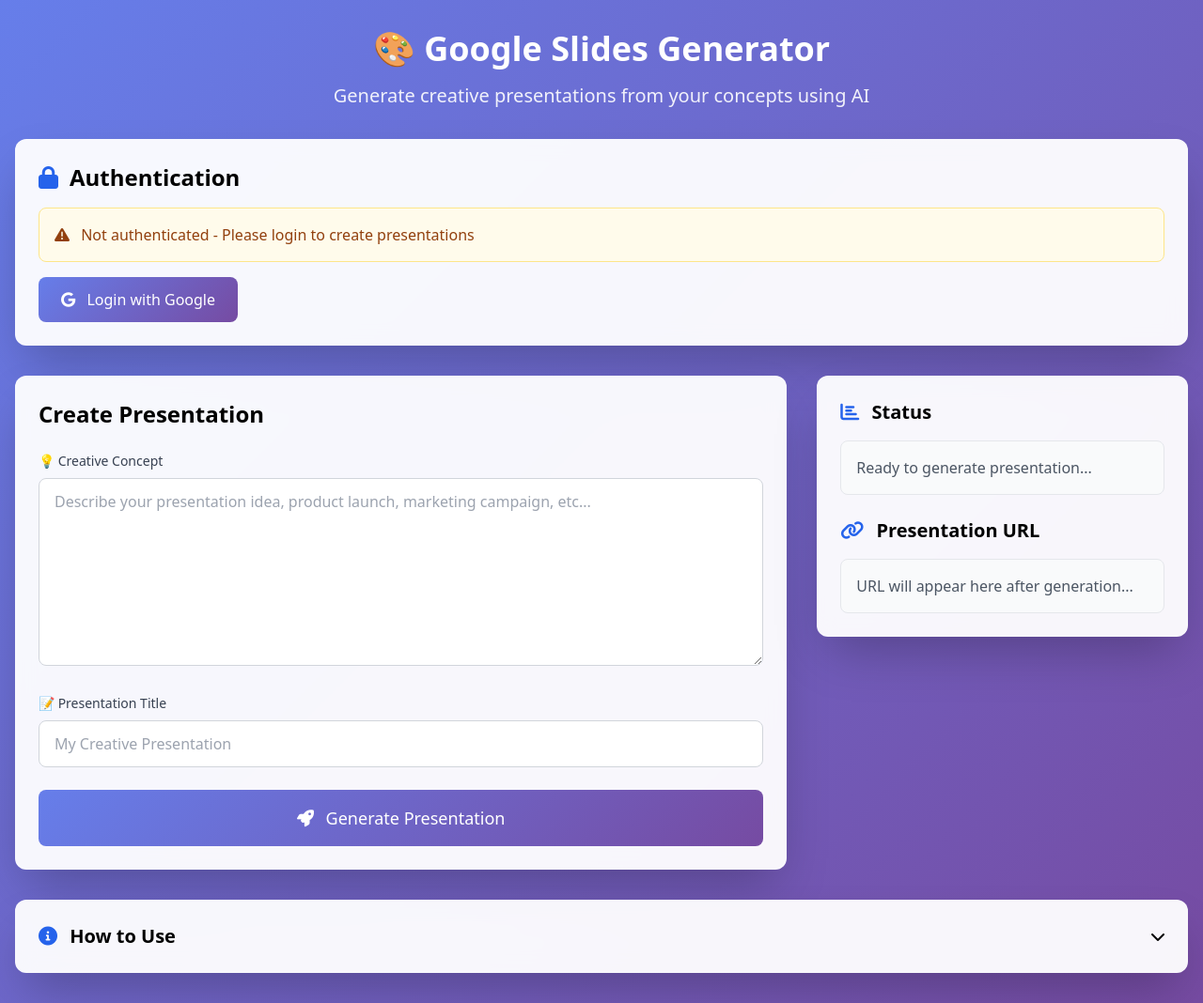
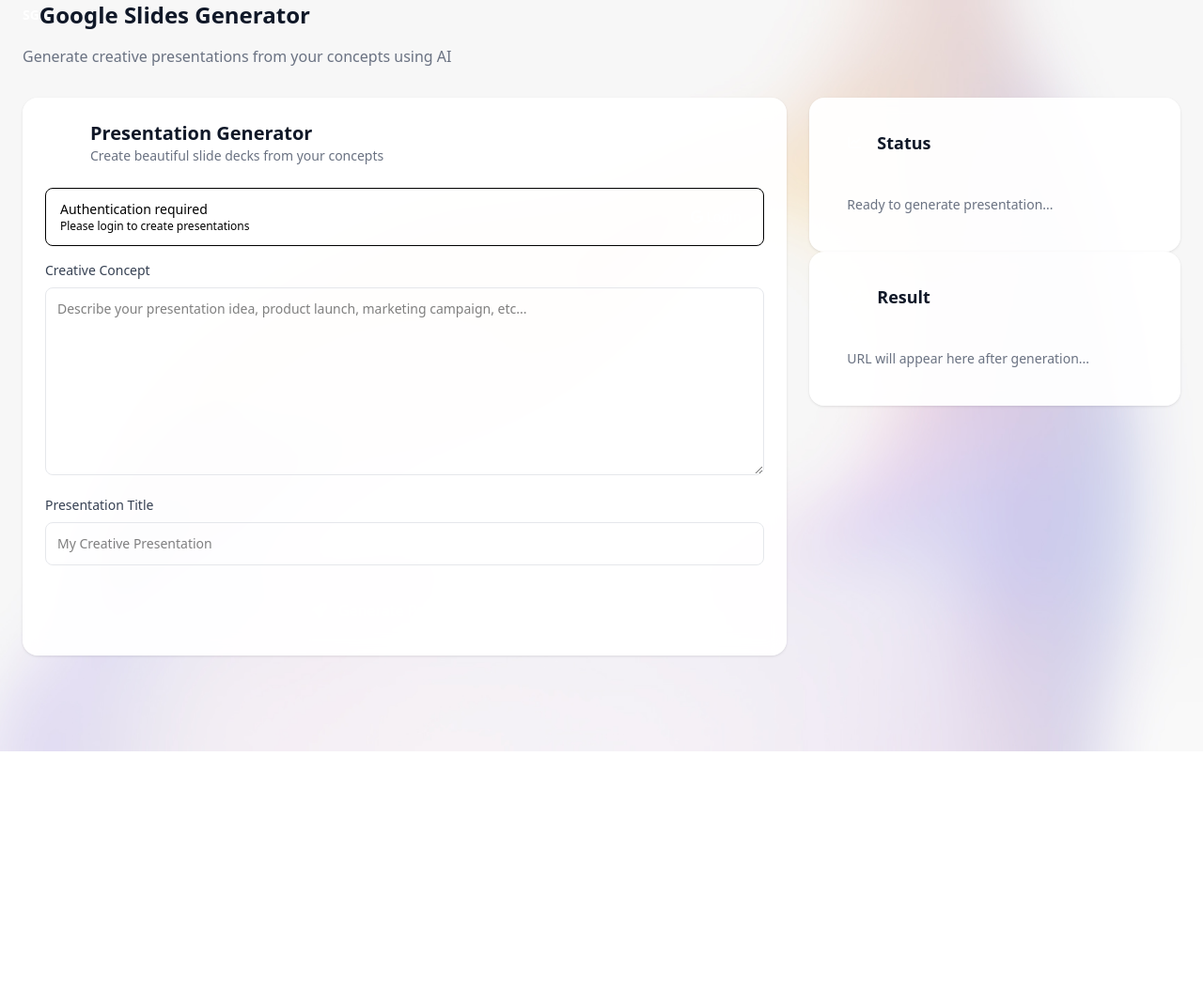
Before and after one commit to samsniderheld/google_slides_agent, a Flask app: page / in a window 1280 px wide. Shown: the whole page at 94% size. After the commit the page ends 800 px from the top, so only its background shows below. Run offline with Flask 3, Linux system fonts and the light colour scheme.

Commit message:
some styling

```diff
--- a/create_templates.py
+++ b/create_templates.py
@@ -8,7 +8,7 @@
 from google.auth import default
 
 from agents.base_agent import BaseAgent
-from template_creation.utils import *
+from slide_template_creation.utils import *
 
 def main():
     parser = argparse.ArgumentParser(description="Create slide templates from Google Slides presentation")
--- a/templates/index.html
+++ b/templates/index.html
@@ -4,97 +4,114 @@
     <meta charset="UTF-8">
     <meta name="viewport" content="width=device-width, initial-scale=1.0">
     <title>Google Slides Generator</title>
-    <link href="https://cdn.jsdelivr.net/npm/tailwindcss@2.2.19/dist/tailwind.min.css" rel="stylesheet">
+    <link rel="stylesheet" href="{{ url_for('static', filename='css/tailwind-v4.css') }}">
     <link rel="stylesheet" href="https://cdnjs.cloudflare.com/ajax/libs/font-awesome/6.0.0/css/all.min.css">
     <style>
-        .gradient-bg {
-            background: linear-gradient(135deg, #667eea 0%, #764ba2 100%);
-        }
-        .card {
-            background: rgba(255, 255, 255, 0.95);
-            backdrop-filter: blur(10px);
-            border: 1px solid rgba(255, 255, 255, 0.2);
-        }
-        .btn-primary {
-            background: linear-gradient(135deg, #667eea 0%, #764ba2 100%);
-            transition: all 0.3s ease;
-        }
-        .btn-primary:hover {
-            transform: translateY(-2px);
-            box-shadow: 0 10px 25px rgba(102, 126, 234, 0.3);
-        }
         .concept-textarea {
             min-height: 200px;
             resize: vertical;
         }
+        .tool-card {
+            background: rgba(255, 255, 255, 0.95);
+            backdrop-filter: blur(10px);
+            border-radius: 16px;
+            box-shadow: 0 1px 3px rgba(0, 0, 0, 0.1);
+            transition: all 0.2s ease;
+        }
+        .tool-card:hover {
+            box-shadow: 0 4px 12px rgba(0, 0, 0, 0.15);
+            transform: translateY(-2px);
+        }
+        .icon-circle {
+            width: 48px;
+            height: 48px;
+            border-radius: 50%;
+            display: flex;
+            align-items: center;
+            justify-content: center;
+            font-weight: 600;
+            font-size: 14px;
+            color: white;
+        }
     </style>
 </head>
-<body class="min-h-screen gradient-bg">
-    <div class="container mx-auto px-4 py-8">
+<body class="min-h-screen">
+    <div class="max-w-7xl mx-auto px-6 py-8">
         <!-- Header -->
-        <div class="text-center mb-8">
-            <h1 class="text-4xl font-bold text-white mb-4">
-                🎨 Google Slides Generator
+        <div class="mb-8">
+            <div class="flex items-center mb-4">
+                <div class="w-8 h-8 bg-purple-600 rounded-lg flex items-center justify-center mr-3">
+                    <span class="text-white font-bold text-sm">SG</span>
+                </div>
+                <h1 class="text-2xl font-semibold text-gray-900">
+                    Google Slides Generator
                 </h1>
-            <p class="text-xl text-white opacity-90">
+            </div>
+            <p class="text-gray-600">
                 Generate creative presentations from your concepts using AI
             </p>
         </div>
 
-        <!-- Authentication Section -->
-        <div class="card rounded-xl shadow-2xl p-6 mb-8">
-            <h2 class="text-2xl font-semibold mb-4 flex items-center">
-                <i class="fas fa-lock mr-3 text-blue-600"></i>
-                Authentication
-            </h2>
-
-            {% if user_info %}
-                <div class="bg-green-50 border border-green-200 rounded-lg p-4 mb-4">
-                    <div class="flex items-center">
-                        <i class="fas fa-check-circle text-green-600 mr-3"></i>
+        <!-- Grid Layout -->
+        <div class="grid md:grid-cols-3 gap-6">
+            <!-- Left Side - Main Tool -->
+            <div class="md:col-span-2">
+                <div class="tool-card p-6">
+                    <div class="flex items-center mb-6">
+                        <div class="icon-circle bg-gradient-to-r from-purple-500 to-blue-500 mr-4">
+                            <i class="fas fa-rocket text-lg"></i>
+                        </div>
                         <div>
-                            <p class="text-green-800 font-medium">
-                                ✅ Authenticated as: {{ user_info.name }} ({{ user_info.email }})
-                            </p>
+                            <h2 class="text-xl font-semibold text-gray-900">Presentation Generator</h2>
+                            <p class="text-gray-600 text-sm">Create beautiful slide decks from your concepts</p>
                         </div>
                     </div>
+
+                    <!-- Authentication Status -->
+                    {% if user_info %}
+                        <div class="bg-green-50 border border-green-200 rounded-lg p-3 mb-4 flex items-center">
+                            <div class="w-6 h-6 bg-green-500 rounded-full flex items-center justify-center mr-3">
+                                <i class="fas fa-check text-white text-xs"></i>
                             </div>
-                <button onclick="logout()" class="bg-red-500 hover:bg-red-600 text-white px-4 py-2 rounded-lg transition-colors">
-                    <i class="fas fa-sign-out-alt mr-2"></i>
-                    Logout
+                            <div class="flex-1">
+                                <p class="text-green-800 text-sm font-medium">
+                                    Authenticated as {{ user_info.name }}
+                                </p>
+                                <p class="text-green-600 text-xs">{{ user_info.email }}</p>
+                            </div>
+                            <button onclick="logout()" class="text-green-700 hover:text-green-900 text-sm">
+                                <i class="fas fa-sign-out-alt"></i>
                             </button>
+                        </div>
                     {% else %}
-                <div class="bg-yellow-50 border border-yellow-200 rounded-lg p-4 mb-4">
-                    <p class="text-yellow-800">
-                        <i class="fas fa-exclamation-triangle mr-2"></i>
-                        Not authenticated - Please login to create presentations
+                        <div class="bg-amber-50 border border-amber-200 rounded-lg p-3 mb-4 flex items-center">
+                            <div class="w-6 h-6 bg-amber-500 rounded-full flex items-center justify-center mr-3">
+                                <i class="fas fa-exclamation text-white text-xs"></i>
+                            </div>
+                            <div class="flex-1">
+                                <p class="text-amber-800 text-sm font-medium">
+                                    Authentication required
                                 </p>
+                                <p class="text-amber-600 text-xs">Please login to create presentations</p>
                             </div>
-                <button onclick="login()" class="btn-primary text-white px-6 py-3 rounded-lg font-medium">
-                    <i class="fab fa-google mr-2"></i>
-                    Login with Google
+                            <button onclick="login()" class="bg-blue-500 hover:bg-blue-600 text-white px-3 py-1 rounded-md text-sm transition-colors">
+                                <i class="fab fa-google mr-1"></i>
+                                Login
                             </button>
+                        </div>
                     {% endif %}
-        </div>
-
-        <!-- Main Interface -->
-        <div class="grid md:grid-cols-3 gap-8">
-            <!-- Input Section -->
-            <div class="md:col-span-2">
-                <div class="card rounded-xl shadow-2xl p-6">
-                    <h2 class="text-2xl font-semibold mb-6">Create Presentation</h2>
 
                     <form id="presentation-form">
                         <!-- Creative Concept -->
-                        <div class="mb-6">
+                        <div class="mb-4">
                             <label for="concept" class="block text-sm font-medium text-gray-700 mb-2">
-                                💡 Creative Concept
+                                Creative Concept
                             </label>
                             <textarea
                                 id="concept"
                                 name="concept"
                                 required
-                                class="concept-textarea w-full px-4 py-3 border border-gray-300 rounded-lg focus:ring-2 focus:ring-blue-500 focus:border-transparent"
+                                class="concept-textarea w-full px-3 py-3 border border-gray-200 rounded-lg focus:ring-2 focus:ring-blue-500 focus:border-transparent text-sm"
                                 placeholder="Describe your presentation idea, product launch, marketing campaign, etc..."
                             ></textarea>
                         </div>
@@ -102,13 +119,13 @@
                         <!-- Title -->
                         <div class="mb-6">
                             <label for="title" class="block text-sm font-medium text-gray-700 mb-2">
-                                📝 Presentation Title
+                                Presentation Title
                             </label>
                             <input
                                 type="text"
                                 id="title"
                                 name="title"
-                                class="w-full px-4 py-3 border border-gray-300 rounded-lg focus:ring-2 focus:ring-blue-500 focus:border-transparent"
+                                class="w-full px-3 py-3 border border-gray-200 rounded-lg focus:ring-2 focus:ring-blue-500 focus:border-transparent text-sm"
                                 placeholder="My Creative Presentation"
                             >
                         </div>
@@ -117,7 +134,7 @@
                         <button
                             type="submit"
                             id="generate-btn"
-                            class="btn-primary w-full text-white px-6 py-4 rounded-lg font-medium text-lg"
+                            class="w-full bg-blue-500 hover:bg-blue-600 text-white px-4 py-3 rounded-lg font-medium transition-colors"
                         >
                             <i class="fas fa-rocket mr-2"></i>
                             Generate Presentation
@@ -126,27 +143,35 @@
                 </div>
             </div>
 
-            <!-- Output Section -->
-            <div class="md:col-span-1">
-                <div class="card rounded-xl shadow-2xl p-6">
-                    <h3 class="text-xl font-semibold mb-4">
-                        <i class="fas fa-chart-bar mr-2 text-blue-600"></i>
-                        Status
-                    </h3>
+            <!-- Right Sidebar -->
+            <div class="space-y-6">
+                <!-- Status Card -->
+                <div class="tool-card p-6">
+                    <div class="flex items-center mb-4">
+                        <div class="icon-circle bg-gradient-to-r from-green-500 to-teal-500 mr-3">
+                            <i class="fas fa-chart-line text-sm"></i>
+                        </div>
+                        <h3 class="text-lg font-semibold text-gray-900">Status</h3>
+                    </div>
 
-                    <div id="status-output" class="mb-6">
-                        <div class="bg-gray-50 border border-gray-200 rounded-lg p-4 text-gray-600">
+                    <div id="status-output">
+                        <div class="bg-gray-50 rounded-lg p-4 text-gray-600 text-sm">
                             Ready to generate presentation...
                         </div>
                     </div>
+                </div>
 
-                    <h3 class="text-xl font-semibold mb-4">
-                        <i class="fas fa-link mr-2 text-blue-600"></i>
-                        Presentation URL
-                    </h3>
+                <!-- Result Card -->
+                <div class="tool-card p-6">
+                    <div class="flex items-center mb-4">
+                        <div class="icon-circle bg-gradient-to-r from-blue-500 to-purple-500 mr-3">
+                            <i class="fas fa-external-link-alt text-sm"></i>
+                        </div>
+                        <h3 class="text-lg font-semibold text-gray-900">Result</h3>
+                    </div>
 
                     <div id="url-output">
-                        <div class="bg-gray-50 border border-gray-200 rounded-lg p-4 text-gray-600">
+                        <div class="bg-gray-50 rounded-lg p-4 text-gray-600 text-sm">
                             URL will appear here after generation...
                         </div>
                     </div>
@@ -154,62 +179,6 @@
             </div>
         </div>
 
-        <!-- Help Section -->
-        <div class="card rounded-xl shadow-2xl p-6 mt-8">
-            <details class="group">
-                <summary class="flex items-center justify-between cursor-pointer">
-                    <h3 class="text-xl font-semibold">
-                        <i class="fas fa-info-circle mr-2 text-blue-600"></i>
-                        How to Use
-                    </h3>
-                    <i class="fas fa-chevron-down group-open:rotate-180 transition-transform"></i>
-                </summary>
-
-                <div class="mt-4 space-y-4 text-gray-700">
-                    <div>
-                        <h4 class="font-semibold text-lg mb-2">Authentication Steps:</h4>
-                        <ol class="list-decimal list-inside space-y-1 ml-4">
-                            <li><strong>Login</strong>: Click the "Login with Google" button</li>
-                            <li><strong>Grant Permissions</strong>: Allow access to Google Slides and Drive</li>
-                            <li><strong>Automatic Redirect</strong>: You'll be redirected back to the app automatically</li>
-                            <li><strong>Ready</strong>: Start creating presentations!</li>
-                        </ol>
-                    </div>
-
-                    <div>
-                        <h4 class="font-semibold text-lg mb-2">Creating Presentations:</h4>
-                        <ol class="list-decimal list-inside space-y-1 ml-4">
-                            <li><strong>Authenticate</strong>: Complete Google authentication first</li>
-                            <li><strong>Enter Concept</strong>: Describe your presentation idea in detail</li>
-                            <li><strong>Add Title</strong>: Give your presentation a name</li>
-                            <li><strong>Choose Template</strong> (optional): Use default or specify a Google Slides template ID</li>
-                            <li><strong>Generate</strong>: Click the button and wait for your presentation to be created</li>
-                            <li><strong>Open</strong>: Click the generated URL to view and edit your presentation</li>
-                        </ol>
-                    </div>
-
-                    <div>
-                        <h4 class="font-semibold text-lg mb-2">Tips:</h4>
-                        <ul class="list-disc list-inside space-y-1 ml-4">
-                            <li>Be specific about your target audience and goals</li>
-                            <li>Include key points you want to cover</li>
-                            <li>Mention the tone (professional, creative, casual, etc.)</li>
-                            <li>Make sure you have edit access to the source template</li>
-                        </ul>
-                    </div>
-
-                    <div>
-                        <h4 class="font-semibold text-lg mb-2">Google Cloud Console Setup:</h4>
-                        <ol class="list-decimal list-inside space-y-1 ml-4">
-                            <li>Create OAuth 2.0 credentials for "Web application"</li>
-                            <li>Add authorized redirect URI: http://localhost:5000/oauth/callback</li>
-                            <li>Enable Google Slides API and Google Drive API</li>
-                            <li>Copy Client ID and Client Secret to your .env file</li>
-                        </ol>
-                    </div>
-                </div>
-            </details>
-        </div>
     </div>
 
     <script>
@@ -231,7 +200,7 @@
             // Check if user is authenticated
             {% if not user_info %}
                 statusOutput.innerHTML = `
-                    <div class="bg-red-50 border border-red-200 rounded-lg p-4 text-red-800">
+                    <div class="bg-red-50 border border-red-200 rounded-lg p-4 text-red-800 text-sm">
                         <i class="fas fa-exclamation-triangle mr-2"></i>
                         Please authenticate with Google first
                     </div>
@@ -251,7 +220,7 @@
             generateBtn.innerHTML = '<i class="fas fa-spinner fa-spin mr-2"></i>Generating...';
 
             statusOutput.innerHTML = `
-                <div class="bg-blue-50 border border-blue-200 rounded-lg p-4 text-blue-800">
+                <div class="bg-blue-50 border border-blue-200 rounded-lg p-4 text-blue-800 text-sm">
                     <i class="fas fa-hourglass-half mr-2"></i>
                     Generating presentation... This may take a few minutes.
                 </div>
@@ -270,7 +239,7 @@
 
                 if (result.success) {
                     statusOutput.innerHTML = `
-                        <div class="bg-green-50 border border-green-200 rounded-lg p-4 text-green-800">
+                        <div class="bg-green-50 border border-green-200 rounded-lg p-4 text-green-800 text-sm">
                             <i class="fas fa-check-circle mr-2"></i>
                             ${result.message}
                         </div>
@@ -278,7 +247,7 @@
 
                     urlOutput.innerHTML = `
                         <div class="bg-white border border-gray-200 rounded-lg p-4">
-                            <a href="${result.url}" target="_blank" class="text-blue-600 hover:text-blue-800 break-all">
+                            <a href="${result.url}" target="_blank" class="text-blue-600 hover:text-blue-800 break-all text-sm">
                                 <i class="fas fa-external-link-alt mr-2"></i>
                                 ${result.url}
                             </a>
@@ -290,14 +259,14 @@
 
             } catch (error) {
                 statusOutput.innerHTML = `
-                    <div class="bg-red-50 border border-red-200 rounded-lg p-4 text-red-800">
+                    <div class="bg-red-50 border border-red-200 rounded-lg p-4 text-red-800 text-sm">
                         <i class="fas fa-exclamation-triangle mr-2"></i>
                         Error: ${error.message}
                     </div>
                 `;
 
                 urlOutput.innerHTML = `
-                    <div class="bg-gray-50 border border-gray-200 rounded-lg p-4 text-gray-600">
+                    <div class="bg-gray-50 rounded-lg p-4 text-gray-600 text-sm">
                         URL will appear here after generation...
                     </div>
                 `;
```
Also changed, not shown: slide_template_creation/__init__.py (added), slide_template_creation/utils.py (renamed from template_creation/utils.py), static/css/tailwind-v4.css (added), static/img/waveform-blurred-bg.jpg (added). Lines whose indentation alone changed are shown as unchanged.
